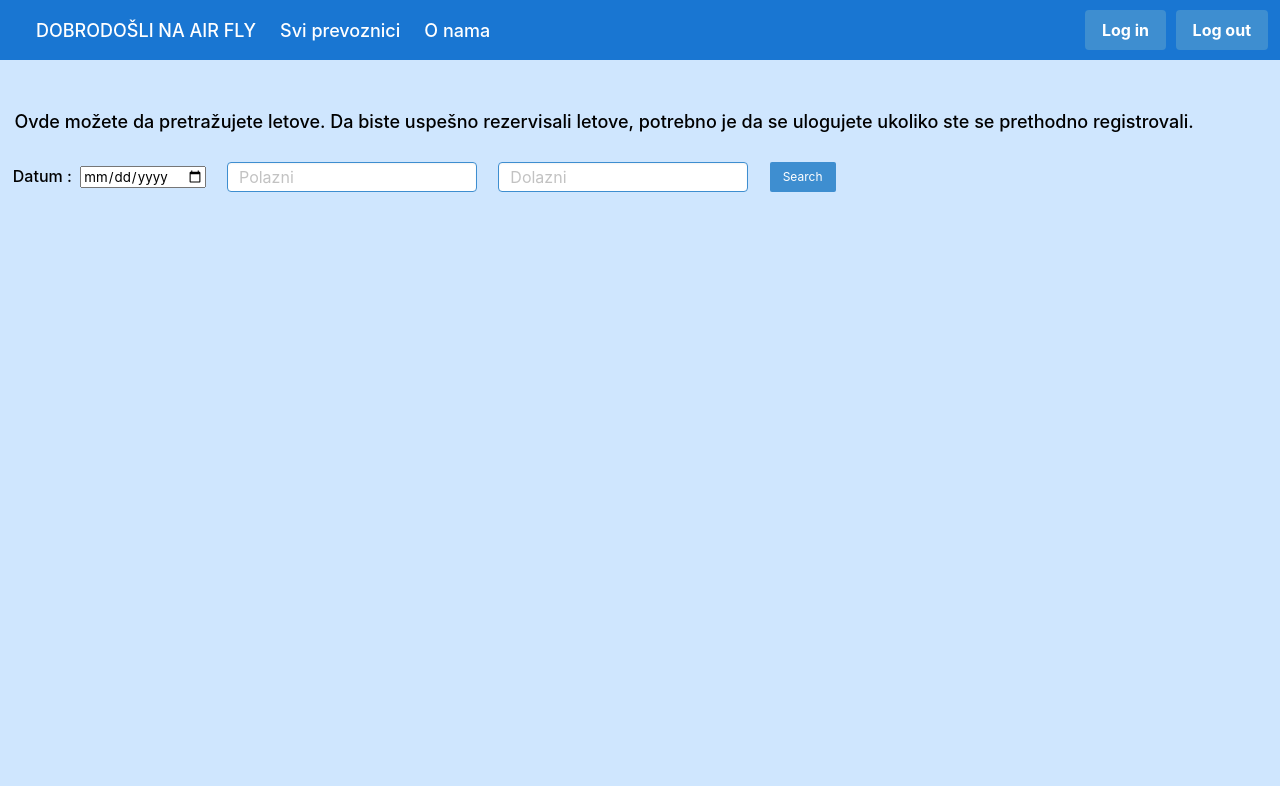
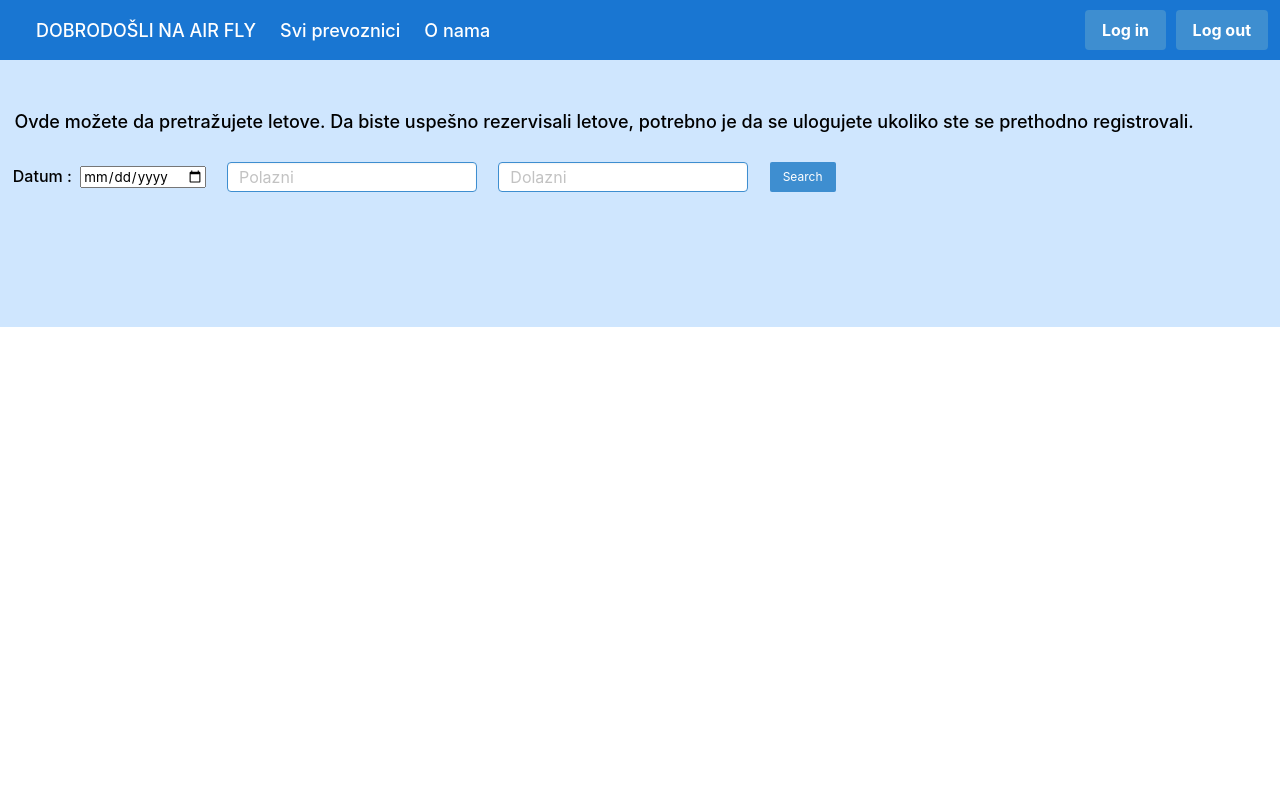
Before and after one commit to Nikola99NS/airFlyPRIS, an Angular app in the folder front/: page /pocetna in a window 1280 px wide. Built offline with nearby package versions, Linux system fonts and the light colour scheme.

Commit message:
@T4641:R

```diff
--- a/front/src/app/pocetna/pocetna.component.css
+++ b/front/src/app/pocetna/pocetna.component.css
@@ -16,7 +16,7 @@
     color: white
 }
 
-.main {
+.pretraga {
     font-size: large;
     font-weight: 500;
     color: black;
@@ -38,3 +38,10 @@
     background-color: #307ce0;
     color: white;
 }
+
+.rezultati{
+  font-size: large;
+  font-weight: 500;
+  color: black;
+  background-color: #cfe6fe;
+}
--- a/front/src/app/pocetna/pocetna.component.html
+++ b/front/src/app/pocetna/pocetna.component.html
@@ -42,9 +42,10 @@
 
 
 
-<div class="main">
+<div class="pretraga">
     <br><br><br><br> &nbsp;&nbsp;&nbsp;Ovde možete da pretražujete letove. Da biste uspešno rezervisali letove, potrebno je da se ulogujete ukoliko ste se prethodno registrovali.
     <br><br>
+    <form (ngSubmit)="pretrazi()">
       <span class="datum"> &nbsp;&nbsp;&nbsp;Datum : &nbsp;<input type="date" name="datum" [(ngModel)]="datum"> &nbsp;&nbsp;&nbsp;
       <input class="input is-info"  type="text" style="width: 250px; height:30px" placeholder="Polazni" name="polazni" [(ngModel)]="polazni">
 
@@ -58,5 +59,11 @@
                               <br><br><br>
 
       </span>
-    <br><br><br><br><br><br><br><br><br><br><br><br><br><br><br><br><br><br><br><br>
+    </form>
+    <br><br><br>
 </div>
+
+<ul class="rezultati">
+  <li *ngFor="let l of letovi" >
+    {{l.polazak}} - {{l.dolazak}}  Datum: {{l.datum}} -  Vreme polaska: {{l.vreme_polaska}}  Vreme dolaska: {{l.vreme_dolaska}}   &nbsp;&nbsp;  <button class="button2" (click)="rezervisi(l.id)" >Rezervisi</button>
+</ul>
```
Lines whose indentation alone changed are shown as unchanged.
